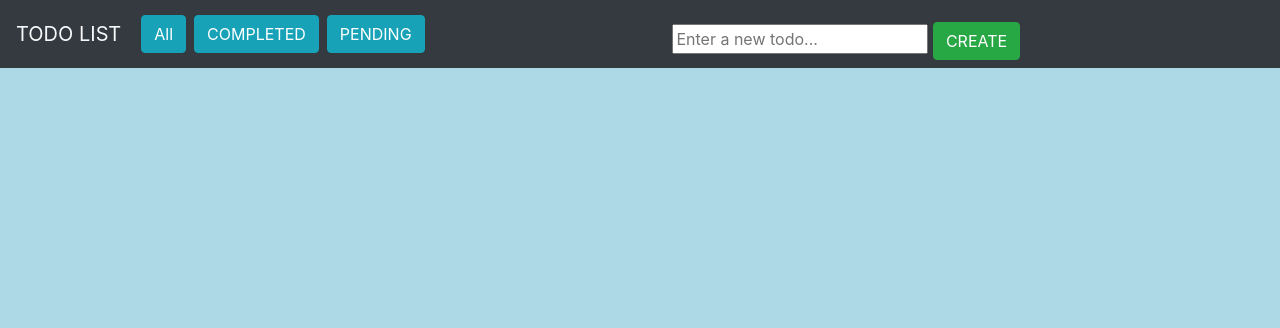
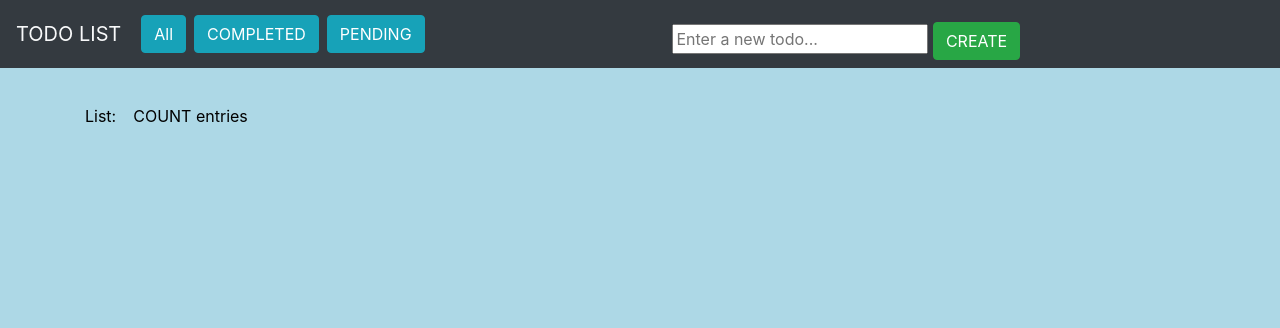
Before and after one commit to stdevelopr/TODOList, a Flask app: template app/templates/index.html in a window 1280 px wide. Shown: the top 328 px of the page. Run offline with Flask 2, Linux system fonts and the light colour scheme; the template is opened without the code that fills it, so the values that code supplies are empty; some libraries are stand-ins or nearby versions.

Commit message:
basic layout

```diff
--- a/app/__init__.py
+++ b/app/__init__.py
@@ -6,8 +6,6 @@ app = Flask(__name__)
 app.config.from_object('config')
 db = SQLAlchemy(app)
 ma = Marshmallow(app)
-db.create_all()
-
 
 from app.controllers import main
 from app.models.tables import Todo, TodoSchema
--- a/app/models/tables.py
+++ b/app/models/tables.py
@@ -12,3 +12,6 @@ class Todo(db.Model):
 class TodoSchema(ma.Schema):
     class Meta:
        fields = ('id', 'item', 'status')
+
+
+db.create_all()
--- a/app/static/main.css
+++ b/app/static/main.css
@@ -27,6 +27,13 @@ table th.ok{
 	padding-left: 5px;
 }
 
-.table_container{
-	margin-top: 100px;
+.count{
+	position: relative;
+	margin-top: 80px;
 }
+
+.count p {
+	position: relative;
+	color: black;
+	margin-bottom: 0px;
+}
--- a/app/static/main.js
+++ b/app/static/main.js
@@ -1,7 +1,8 @@
 $(document).ready(function(){
 	//create a new todo
 	$("#create").click(function(){
-		var todo = $('#todo').val()
+		var todo = $('#todo').val();
+		var count = $("#count").text();
 		$.ajax({
 			url:'/',
 			type:'POST',
@@ -14,6 +15,13 @@ $(document).ready(function(){
 					//append the result if tbody is all or pending
 					if($('tbody').attr('orig') != 'completed'){
 						append(new_entry);
+						$("#todo").val('');
+						count++;
+						$("#count").html(count);
+						$("html, body").animate({ scrollTop: $(document).height()-$(window).height() });
+					}
+					else{
+						alert('Todo created!');
 						$("#todo").val('');
 					}
 				}
@@ -75,6 +83,7 @@ $(document).ready(function(){
 		var id= $("#modal_update").attr('num');
 		var modal_status = $("#modal_update").attr('status');
 		var todo = $('#modal_input').val();
+		var count = $("#count").text();
 		//call orign
 		var origin = $("#modal_update").attr('orig');
 		//new defined status
@@ -92,7 +101,9 @@ $(document).ready(function(){
 						$('#todo_'+id).text(todo);
 						//delete row is modal_status differs from new status and orign is not all
 						if(modal_status == 'false' && origin !='all'){
-							$("#"+id).remove()
+							$("#"+id).remove();
+							count--;
+							$("#count").html(count);
 						}
 						else{
 							$("#"+id).attr('class', true);
@@ -115,7 +126,9 @@ $(document).ready(function(){
 						$('#todo_'+id).text(todo);
 						//delete row is modal_status differs from new status and orign is not all
 						if(modal_status == 'true' && origin !='all'){
-							$("#"+id).remove()
+							$("#"+id).remove();
+							count--;
+							$("#count").html(count);
 						}
 						else{
 							$("#"+id).attr('class', false);
@@ -133,6 +146,7 @@ $(document).ready(function(){
 	// AJAX delete from table
 	$('table').on("click", "button.delete",function(){
 		var id= $(this).closest('tr').attr('id');
+		var count = $("#count").text();
 		$.ajax({
 			url:'/',
 			type:'POST',
@@ -141,6 +155,8 @@ $(document).ready(function(){
 			success:function(resp){
 				if(resp=='success'){
 					$("#"+id).remove()
+					count--;
+					$("#count").html(count);
 				}
 				else{
 					alert(resp)
@@ -154,6 +170,7 @@ $(document).ready(function(){
 		var origin = $("tbody").attr('orig');
 		var id= $(this).closest('tr').attr('id');
 		var todo = $('#todo_'+id).text();
+		var count = $("#count").text();
 		$.ajax({
 			url:'/',
 			type:'POST',
@@ -163,7 +180,10 @@ $(document).ready(function(){
 				if(resp=='success'){
 					$("#"+id).attr('class', true);
 					if(origin=='pending'){
-						$("#"+id).remove()
+						$("#"+id).remove();
+						count--;
+						$("#count").html(count);
+
 					}
 				}
 				else{
@@ -191,14 +211,17 @@ $(document).ready(function(){
 
 	//receives JSON object {id: number, item: string, status: boolean}, loop and and appends to tbody
 	var append = function(resp){
+		var c = 0;
 		$.each(resp, function(key, value) {
-			mark= '<th class=ok><button id=ok_'+value['id']+' class="ok btn btn-warning">OK</button></th>'
+			mark= '<th class=ok><button id=ok_'+value['id']+' class="ok btn btn-warning"><i class="fas fa-check"></i></button></th>'
 			todo = '<th id=todo_'+value['id']+'>'+value['item']+'</th>'
-			edit_button= '<th class=edit><button id=edit_'+value['id']+' type="button" class="btn btn-primary edit" data-toggle="modal" data-target="#EditModal">Edit</button></th>'
-			del_button= '<th class="delete"><button id=del_'+value['id']+' class="delete btn btn-danger">Delete</button></th>'
+			edit_button= '<th class=edit><button id=edit_'+value['id']+' type="button" class="btn btn-primary edit" data-toggle="modal" data-target="#EditModal"><i class="fas fa-edit"></i></button></th>'
+			del_button= '<th class="delete"><button id=del_'+value['id']+' class="delete btn btn-danger"><i class="fas fa-backspace"></i></button></th>'
 		    $('tbody').append($("<tr id='"+value['id']+"' class='"+value['status']+"'>"+mark+todo+edit_button+del_button+"</tr>"));
 		    $('#modal_input').attr('value', value['id'])
+		    c++;
 		});
+		$("#count").html(c);
 	}
 
 
@@ -210,7 +233,7 @@ $(window).on('load', function() {
 	$(document).click(function (event) {
         var clickover = $(event.target);
         var _opened = $(".navbar-collapse").hasClass("show");
-        if (_opened === true && !clickover.hasClass("navbar-toggler")) {
+        if (_opened === true && event.target.nodeName != 'INPUT' && $('#todo').val() != '' && !clickover.hasClass("navbar-toggler")) {
              $(".navbar-toggler").click();
         }
     });
--- a/app/templates/index.html
+++ b/app/templates/index.html
@@ -4,7 +4,7 @@
 
 <!-- Modal -->
 <div class="modal fade" id="EditModal" tabindex="-1" role="dialog" aria-labelledby="exampleModalLabel" aria-hidden="true">
-  <div class="modal-dialog" role="document">
+  <div class="modal-dialog modal-sm" role="document">
     <div class="modal-content">
       <div class="modal-header">
         <h5 class="modal-title" id="exampleModalLabel">Edit</h5>
@@ -24,10 +24,17 @@
     </div>
   </div>
 </div>
+<!-- alert box -->
+<div id="dialog" title="Basic dialog">
+  <p>This is the default dialog which is useful for displaying information. The dialog window can be moved, resized and closed with the 'x' icon.</p>
+</div>
 
-
-<p class="d-inline-block">List</p>
-<div id="test" class="d-inline-block"></div>
+<div class="count">
+    <p class="d-inline-block">List: </p>
+    <p id="test" class="d-inline-block"></p>
+    <p id="count" class="d-inline-block ml-2">COUNT</p>
+    <p class="d-inline-block">entries</p>
+</div>
 
 <div class="container-fluid text-center table_container">
 <div class="table-responsive">
--- a/app/templates/layout.html
+++ b/app/templates/layout.html
@@ -5,6 +5,8 @@
 	<title>TODO_List</title>
 	<link rel="stylesheet" href="https://stackpath.bootstrapcdn.com/bootstrap/4.1.3/css/bootstrap.min.css" integrity="sha384-MCw98/SFnGE8fJT3GXwEOngsV7Zt27NXFoaoApmYm81iuXoPkFOJwJ8ERdknLPMO" crossorigin="anonymous">
 	<link rel= "stylesheet" type= "text/css" href= "{{ url_for('static',filename='main.css') }}">
+	<link rel="stylesheet" href="https://use.fontawesome.com/releases/v5.2.0/css/all.css" integrity="sha384-hWVjflwFxL6sNzntih27bfxkr27PmbbK/iSvJ+a4+0owXq79v+lsFkW54bOGbiDQ" crossorigin="anonymous">
+
 
 </head>
 <body>
```
